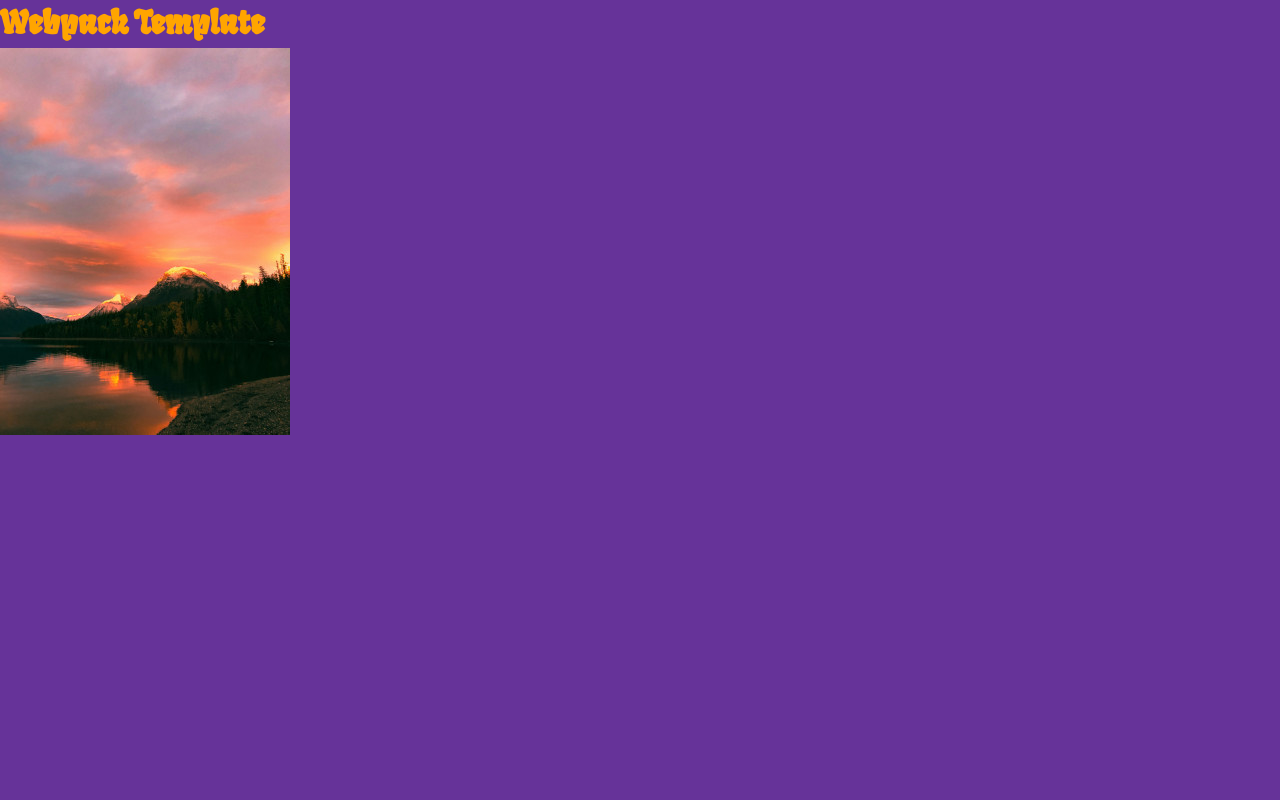
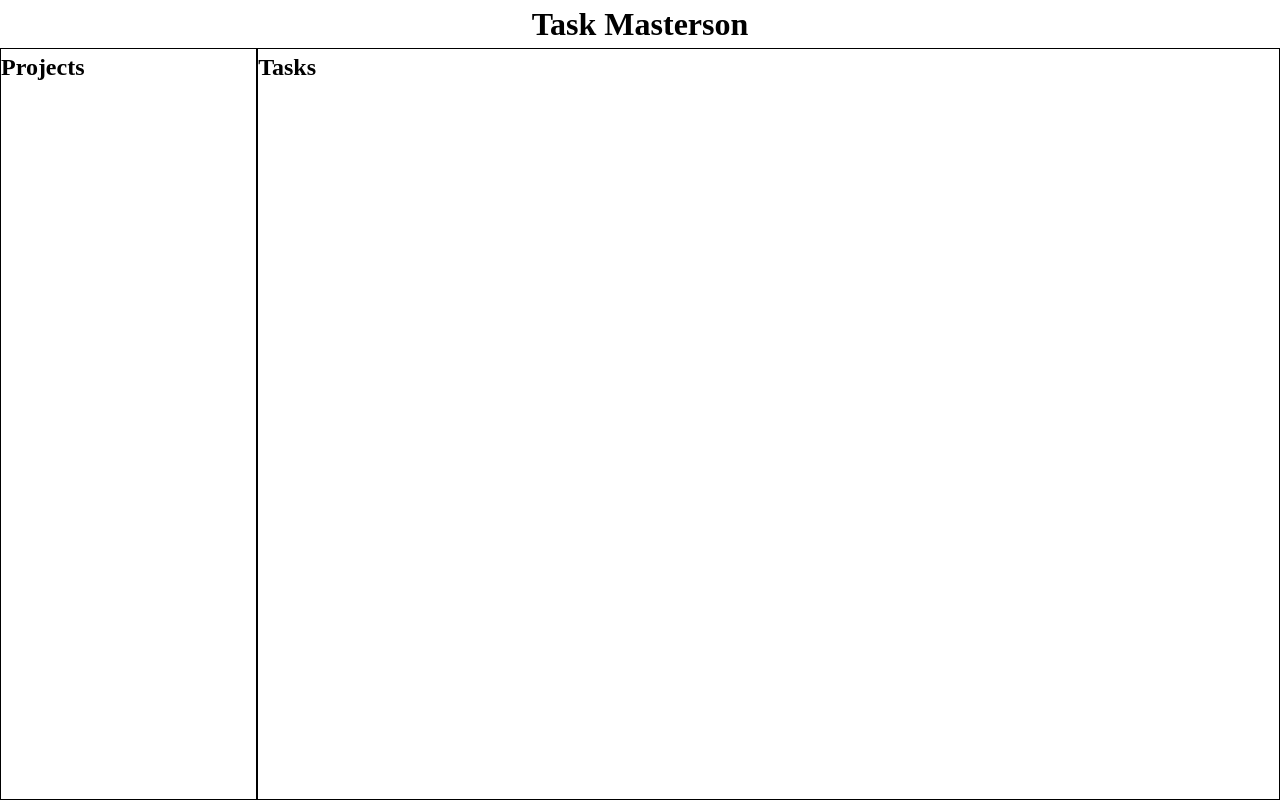
Before and after one commit to ghostinit/TOP_Todo, a website built with webpack: page src/template.html in a window 1280 px wide. Built offline with nearby package versions, Linux system fonts and the light colour scheme.

Commit message:
Basic page layout
Created layout.css to separate layout from style.  Implemented basic page structure with a header, main content, project display area and task display area

```diff
--- /dev/null
+++ b/src/css/layout.css
@@ -0,0 +1,26 @@
+html,
+body {
+    display: flex;
+    flex-direction: column;
+    min-height: 100vh;
+}
+
+header {
+    display: flex;
+    justify-content: center;
+    flex: 0 0 auto;
+}
+
+main {
+    display: flex;
+    flex: 1 1 auto;
+    min-height: 0;
+}
+
+#project-content {
+    flex: 2;
+}
+
+#task-content {
+    flex: 8;
+}
--- a/src/css/styles.css
+++ b/src/css/styles.css
@@ -7,11 +7,6 @@
     font-display: swap;
 }
 
-body {
-    background-color: rebeccapurple;
+div {
+    border: 1px solid black;
 }
-
-h1 {
-    color: orange;
-    font-family: 'Fruktur';
-}
--- a/src/scripts/index.js
+++ b/src/scripts/index.js
@@ -1,4 +1,5 @@
 import "/src/css/reset.css";
+import "/src/css/layout.css";
 import "/src/css/styles.css";
 
 import bg_image from "/src/images/background.jpg";
@@ -11,21 +12,21 @@ import Task from "./task.js";
 
 console.log(greeting);
 
-const myProject = Project.getNewProject("My Project");
+// const myProject = Project.getNewProject("My Project");
 
-for (let i = 0; i < 5; i++) {
-    const newTask = Task.getNewVanillaTask(`Task: ${i}`);
-    myProject.addTask(newTask);
-}
+// for (let i = 0; i < 5; i++) {
+//     const newTask = Task.getNewVanillaTask(`Task: ${i}`);
+//     myProject.addTask(newTask);
+// }
 
-const taskToRemove = myProject.getTaskByIndex(3);
+// const taskToRemove = myProject.getTaskByIndex(3);
 
-myProject.removeTask(taskToRemove);
+// myProject.removeTask(taskToRemove);
 
-console.log(myProject.getProjectInfo());
+// console.log(myProject.getProjectInfo());
 
 
-const body = document.querySelector('body');
-const img = document.createElement('img');
-img.src = bg_image;
-body.appendChild(img);
+// const body = document.querySelector('body');
+// const img = document.createElement('img');
+// img.src = bg_image;
+// body.appendChild(img);
--- a/src/template.html
+++ b/src/template.html
@@ -8,7 +8,18 @@
 </head>
 
 <body>
-    <h1>Webpack Template</h1>
+    <header>
+        <h1>Task Masterson</h1>
+    </header>
+
+    <main>
+        <div id="project-content">
+            <h2 id="project-header">Projects</h2>
+        </div>
+        <div id="task-content">
+            <h2 id="task-header">Tasks</h2>
+        </div>
+    </main>
 </body>
 
 </html>
```
